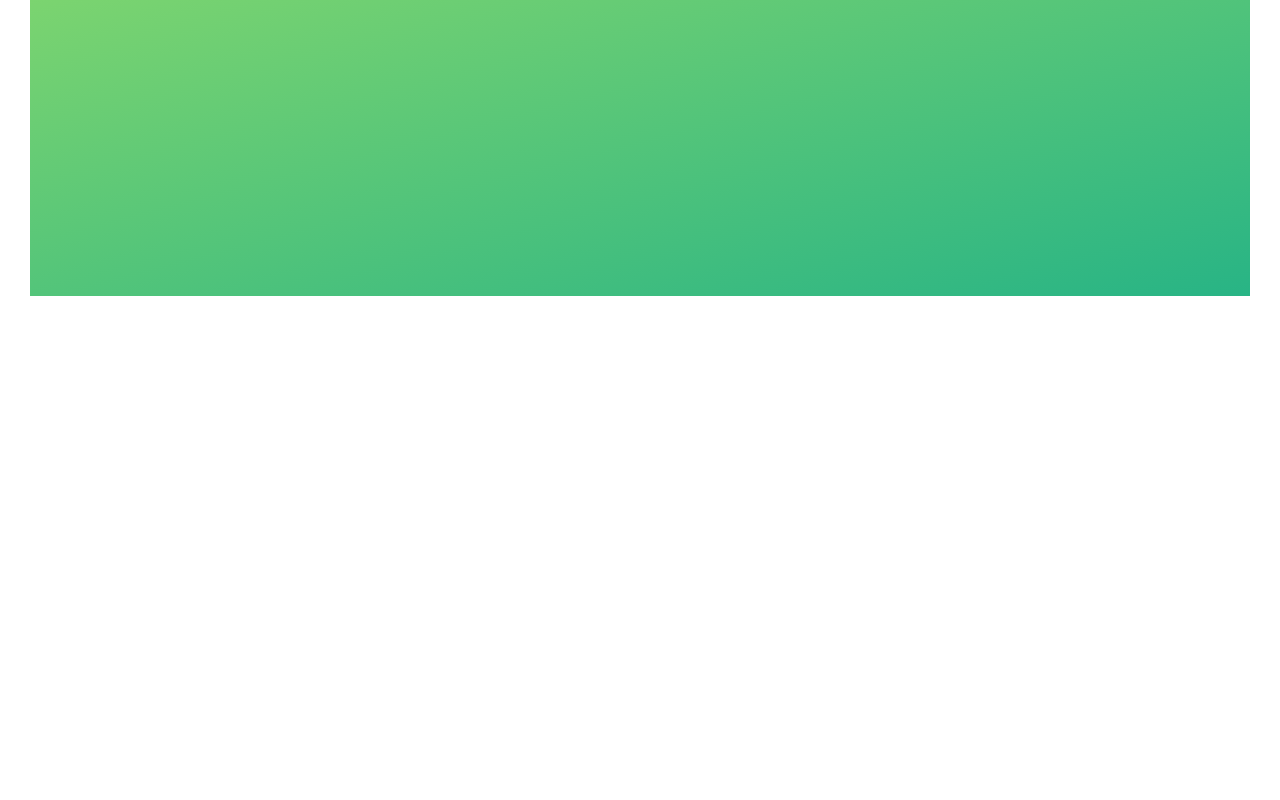
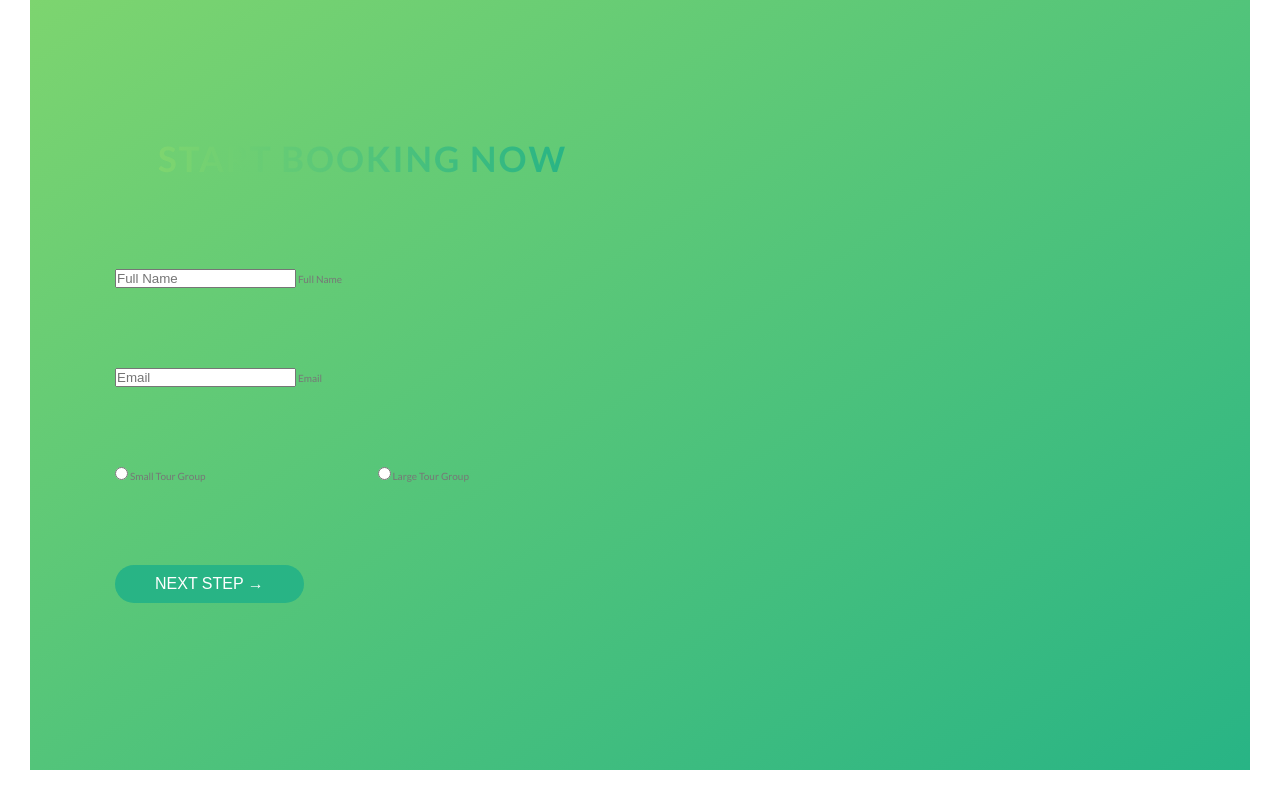
Before and after one commit to amruta843/Nature-sass, a website: page index.html in a window 1280 px wide. Shown: the part 4491-5291 px from the top of the page. Before the commit the page ends 4817 px from the top, so only its background shows below. Drawn offline with Linux system fonts and the light colour scheme.

Commit message:
work on book section

```diff
--- a/index.html
+++ b/index.html
@@ -260,7 +260,7 @@
             <div class="row">
                 <div class="col-12 text-center">
                     <h2 class="heading-secondary ">
-                        most popular tours
+                        We make people Genuinly Happy
                     </h2>
                 </div>
             </div>
@@ -320,7 +320,64 @@
                 <div class="col-12">
                     <div class="book">
                         <div class="row">
-                            <div class="col-6"></div>
+                            <div class="col-6">
+                                <div class="book-form">
+                                    <div class="text-center">
+                                        <h2 class="heading-secondary ">
+                                            Start booking now
+                                        </h2>
+                                    </div>
+
+                                        <form class="form">
+                                            <div class="container">
+                                                <div class="row">
+                                                    <div class="col-12">
+                                               <div class="form-group">
+                                                    <input type="text" required class="form-control" id="fullname" placeholder="Full Name">
+                                                    <label class="form-label" for="fullname">Full Name</label>
+                                                </div>
+                                            </div>
+                                            </div>
+                                            <div class="row">
+                                                <div class="col-12">
+                                                <div class="form-group">
+                                                    <input type="email" required class="form-control" id="email" placeholder="Email">
+                                                    <label class="form-label" for="email">Email</label>
+                                                </div>
+                                            </div>
+                                        </div>
+                                        <div class="row">
+                                            <div class="col-6">
+                                                <div class="form-group">
+                                                <input type="radio" class="form-radio-control" name="groupSize" id="smallGroup">
+                                            <label for="smallGroup" class="form-radio-label">
+                                                <span class="form-radio-btn"></span>
+                                                Small Tour Group</label>
+                                            </div>
+                                        </div>
+                                            <div class="col-6">
+                                                <div class="form-group">
+                                                <input type="radio" class="form-radio-control" name="groupSize" id="largGroup">
+                                                <label for="largGroup" class="form-radio-label">
+                                                    <span class="form-radio-btn"></span>
+                                                    Large Tour Group</label>
+                                                </div>
+                                        </div>
+                                    </div>
+                                        <div class="row">
+                                            <div class="col-12">
+                                                <button class="btn btn-green">
+                                                    next step &rarr;
+                                                </button>
+                                            </div>
+                                        </div>
+
+
+
+                                        </form>
+
+                                </div>
+                            </div>
                             <div class="col-6">
                                 &nbsp
                             </div>
```
